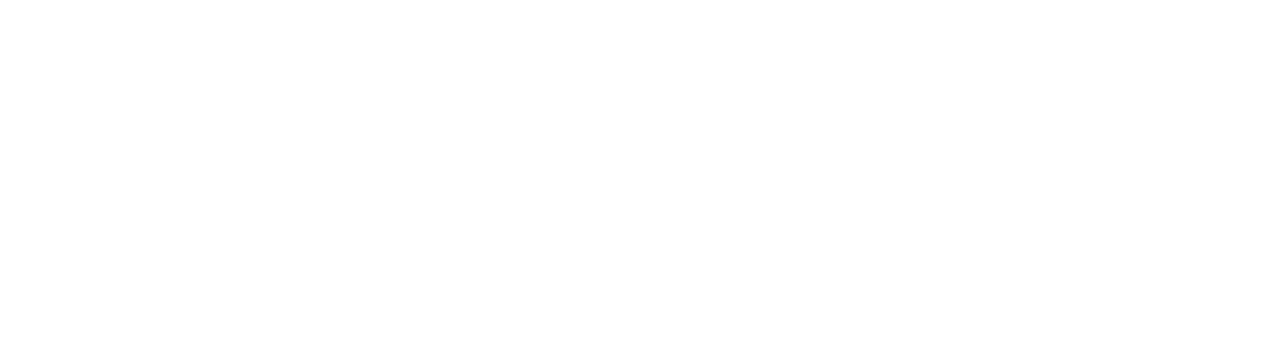
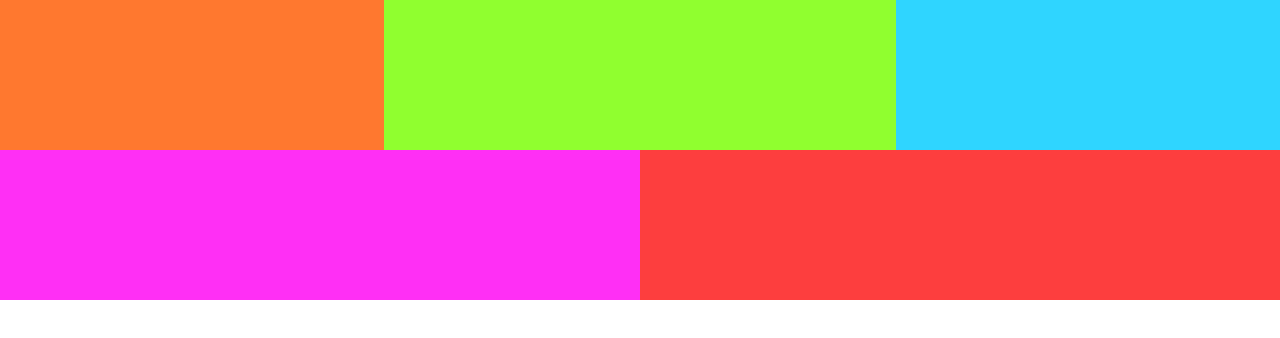
Before and after one commit to lestherxm/css_column_drop, a plain HTML site: page index.html in a window 1280 px wide. Drawn offline with Linux system fonts and the light colour scheme.

Commit message:
Column drop reponsive web design pattern implementation

```diff
--- a/assets/css/style.css
+++ b/assets/css/style.css
@@ -1 +1,91 @@
-/* Custom CSS */
+*{
+    box-sizing: border-box;
+    margin: 0;
+    padding: 0;
+}
+
+html{
+    font-size: 62.5%;
+}
+
+.container{
+    display: flex;
+    flex-wrap: wrap;
+}
+
+.c1, .c2, .c3, .c4, .c5{
+    width: 100%;
+    min-width: 150px;
+    height: 150px;
+}
+
+.c1{
+    background-color: #ff782f;
+}
+
+.c2{
+    background-color: #90ff2f;
+}
+
+.c3{
+    background-color: #2fd5ff;
+}
+
+.c4{
+    background-color: #ff2ff5;
+}
+
+.c5{
+    background-color: #fd3e3e;
+}
+
+@media (min-width: 600px) {
+    .c1{
+        width: 25%;
+        order: 1;
+    }
+
+    .c2{
+        width: 75%;
+        order: 2;
+    }
+
+    .c3{
+        width: 100%;
+        order: 3;
+    }
+
+    .c4{
+        width: 100%;
+        order: 4;
+    }
+
+    .c5{
+        width: 100%;
+        order: 5;
+    }
+
+}
+
+@media (min-width: 800px) {
+    .c1{
+        width: 30%;
+    }
+
+    .c2{
+        width: 40%;
+    }
+
+    .c3{
+        width: 30%;
+    }
+
+    .c4{
+        width: 50%;
+    }
+
+    .c5{
+        width: 50%;
+    }
+
+}
--- a/index.html
+++ b/index.html
@@ -32,7 +32,13 @@
 </head>
 
 <body>
-
+    <main class="container">
+        <div class="c1"></div>
+        <div class="c2"></div>
+        <div class="c3"></div>
+        <div class="c4"></div>
+        <div class="c5"></div>
+    </main>
 </body>
 
 </html>
```
